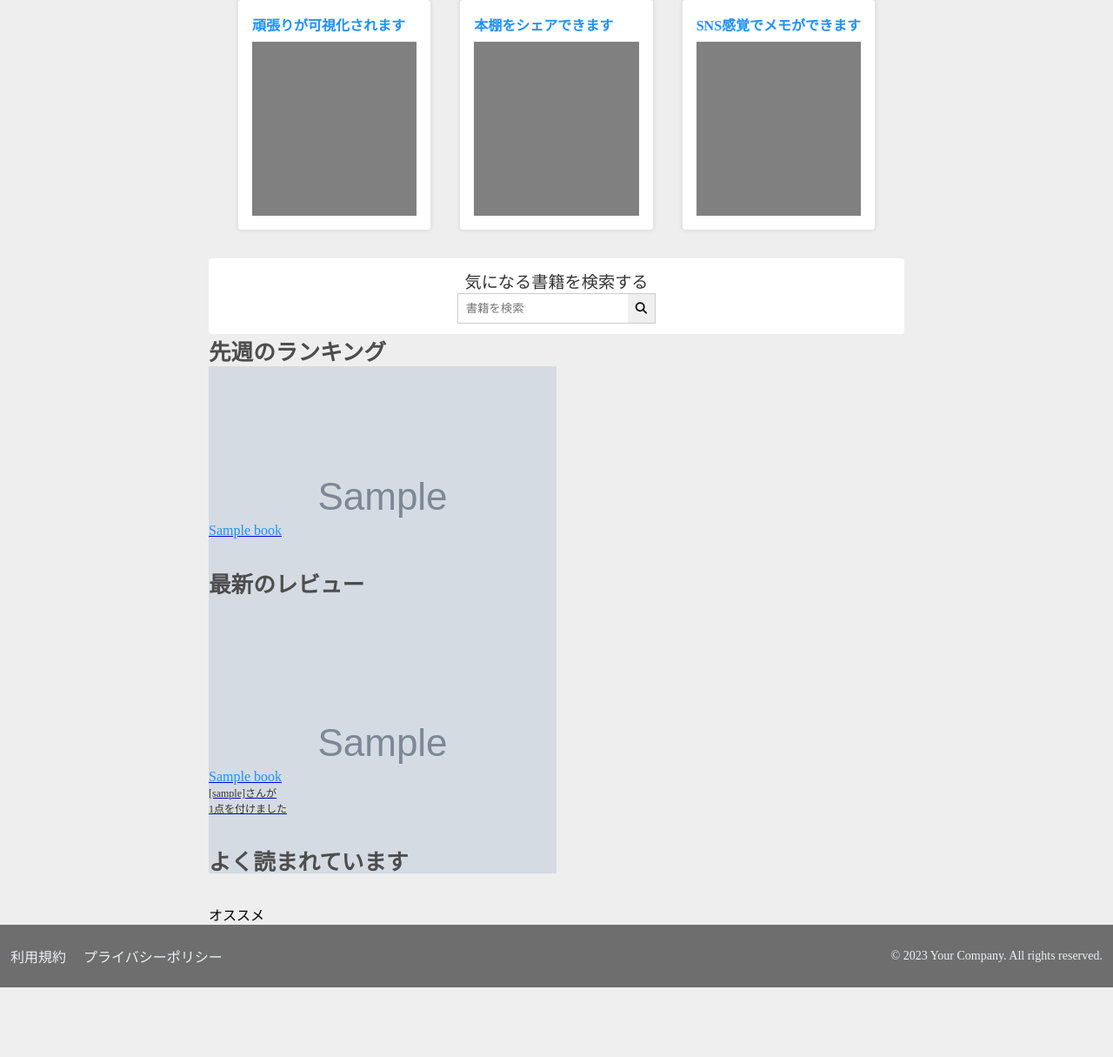
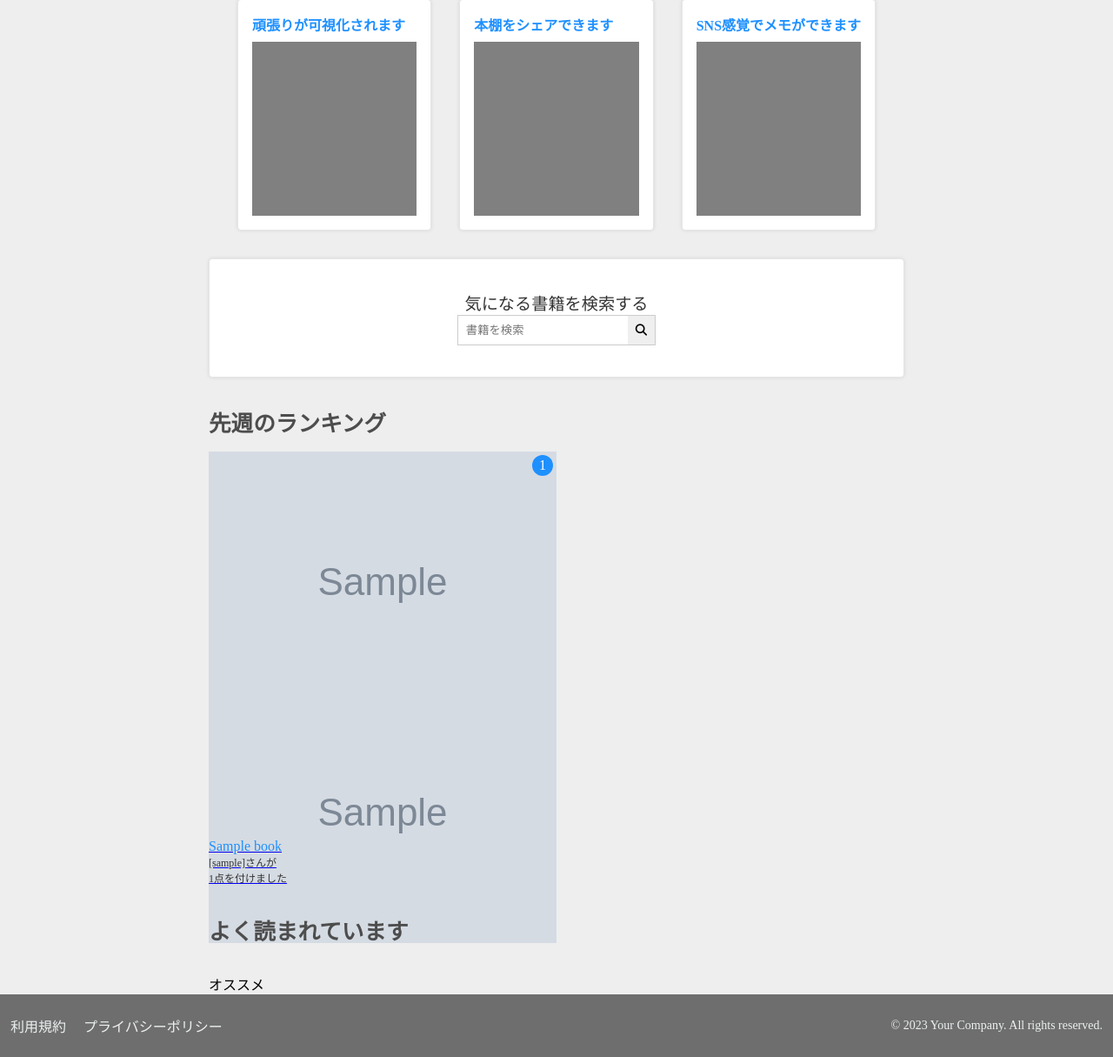
Before and after one commit to gamari/bookhub-django, a Django app: page / in a window 1280 px wide. Shown: the part 160-1375 px from the top of the page at 87% size. Before the commit the page ends 1295 px from the top, so only its background shows below. Run offline with Django 3.2, Linux system fonts and the light colour scheme; tables that the repository leaves empty hold one stand-in row (values such as "Sample post"); grey boxes marked "Sample" are stand-in pictures.

Commit message:
ランキング表示の修正

```diff
--- a/book/templates/home.html
+++ b/book/templates/home.html
@@ -5,6 +5,7 @@
 {% block css %}
   <link rel="stylesheet" href="{% static 'css/pages/home.css' %}" />
   <link rel="stylesheet" href="{% static 'css/components/book.css' %}" />
+  <link rel="stylesheet" href="{% static 'css/components/card.css' %}" />
 {% endblock %}
 
 {% block title %}
@@ -31,7 +32,7 @@
     </div>
   </div>
 
-  <div class="search-section">
+  <div class="search-section card">
     <div class="search-title">気になる書籍を検索する</div>
     <form action="{% url 'book_search' %}" method="GET" class="search-container">
       <input type="text" name="query" placeholder="書籍を検索" class="search-input" />
@@ -41,14 +42,13 @@
 
   <div class="ranking-section">
     <h2>先週のランキング</h2>
-    <div>
+    <div class="ranking-list-container">
       {% for entry in ranking_entries %}
-        <a href="{% url 'book_detail' entry.book.id %}" class="book-panel">
+        <a href="{% url 'book_detail' entry.book.id %}" class="book">
           <div class="book-image">
             <img src="{{ entry.book.thumbnail }}" alt="{{ book.title }}" />
           </div>
-
-          <div class="text-primary">{{ entry.book.title }}</div>
+          <div class="rank">{{ forloop.counter }}</div>
         </a>
       {% endfor %}
     </div>
@@ -56,6 +56,8 @@
 
   <div class="review-section">
     <h2>最新のレビュー</h2>
+
+    {% comment %}TODO 2カラムで表示する{% endcomment %}
     <div class="reviews-container">
       {% for review in latest_reviews %}
         <a href="{% url 'book_detail' review.book.id %}" class="book-panel">
--- a/static/css/pages/home.css
+++ b/static/css/pages/home.css
@@ -41,9 +41,7 @@
   align-items: center;
   justify-content: start;
   margin-top: 32px;
-  padding: 12px 24px;
-  border-radius: 4px;
-  background-color: #fff;
+  margin-bottom: 32px;
 }
 
 .search-title {
@@ -64,6 +62,29 @@
   padding: 0.5rem;
   border: 1px solid transparent;
   outline: none;
+}
+
+/* ランキング */
+.ranking-list-container {
+  margin-top: 16px;
+  display: flex;
+  flex-direction: row;
+  gap:32px
+}
+
+.rank {
+  position: absolute;
+  top: 4px;
+  right: 4px;
+  display: flex;
+  align-items: center;
+  justify-content: center;
+  background-color: #1e90ff;
+  width: 24px;
+  height: 24px;
+  color: white;
+  border-radius: 100%;
+  text-decoration: none;
 }
 
 /* レビューセクション */
```
